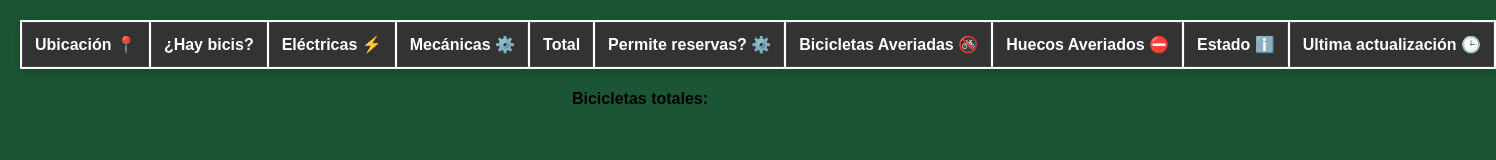
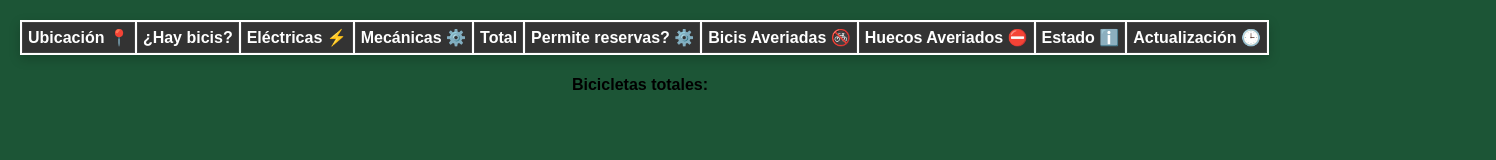
Before and after one commit to otema666/bicicoruna-status, a plain HTML site: page index.html in a window 1280 px wide. Shown: the whole page, 1496 px wide, since content can reach past the window. Drawn offline with Linux system fonts and the light colour scheme; no server answers.

Commit message:
ajustar tamaño tabla

```diff
--- a/index.html
+++ b/index.html
@@ -4,6 +4,7 @@
   <title>Bicicoruña status</title>
   <link rel="stylesheet" type="text/css" href="styles.css">
   <meta charset="UTF-8">
+  <meta name="viewport" content="width=device-width, initial-scale=1">
 </head>
 <body>
   <table id="data2">
@@ -15,10 +16,10 @@
         <th>Mecánicas ⚙️</th>
         <th>Total</th>
         <th>Permite reservas? ⚙️</th>
-        <th>Bicicletas Averiadas 🚳</th>
+        <th>Bicis Averiadas 🚳</th>
         <th>Huecos Averiados ⛔</th>
         <th>Estado ℹ️</th>
-        <th>Ultima actualización 🕒</th>
+        <th>Actualización 🕒</th>
       </tr>
     </thead>
     <tbody></tbody>
--- a/styles.css
+++ b/styles.css
@@ -12,11 +12,12 @@ h2 {
 }
 
 table {
-    width: 90%;
+    width: 100%; /* Cambia el ancho al 100% */
     margin: 20px auto;
     background-color: #fff;
     box-shadow: 0 4px 12px rgba(0, 0, 0, 0.2);
 }
+
 
 thead tr {
     background-color: #333;
@@ -25,9 +26,13 @@ thead tr {
 
 th {
     text-align: left;
-    padding: 12px;
+    padding: 5px; /* Reducir el espaciado en las celdas */
     border: 1px solid #444;
     white-space: nowrap;
+    overflow: hidden;
+    text-overflow: ellipsis;
+    font-size: 16px; /* Ajusta el valor al tamaño deseado */
+
 }
 
 tbody tr:nth-child(even) {
@@ -36,11 +41,13 @@ tbody tr:nth-child(even) {
 
 td {
     text-align: left;
-    padding: 12px;
+    padding: 5px; /* Reducir el espaciado en las celdas */
     border: 1px solid #444;
     white-space: nowrap;
     overflow: hidden;
     text-overflow: ellipsis;
+    font-size: 14px; /* Ajusta el valor al tamaño deseado */
+
 }
 
 td.bikes-yes {
@@ -52,3 +59,13 @@ td.bikes-no {
     background-color: #ff7f7f;
     color: #333;
 }
+
+th, td {
+    text-align: left;
+    padding: 5px;
+    border: 1px solid #444;
+    white-space: nowrap;
+    /* Elimina las siguientes propiedades */
+    /* overflow: hidden; */
+    /* text-overflow: ellipsis; */
+}
```
